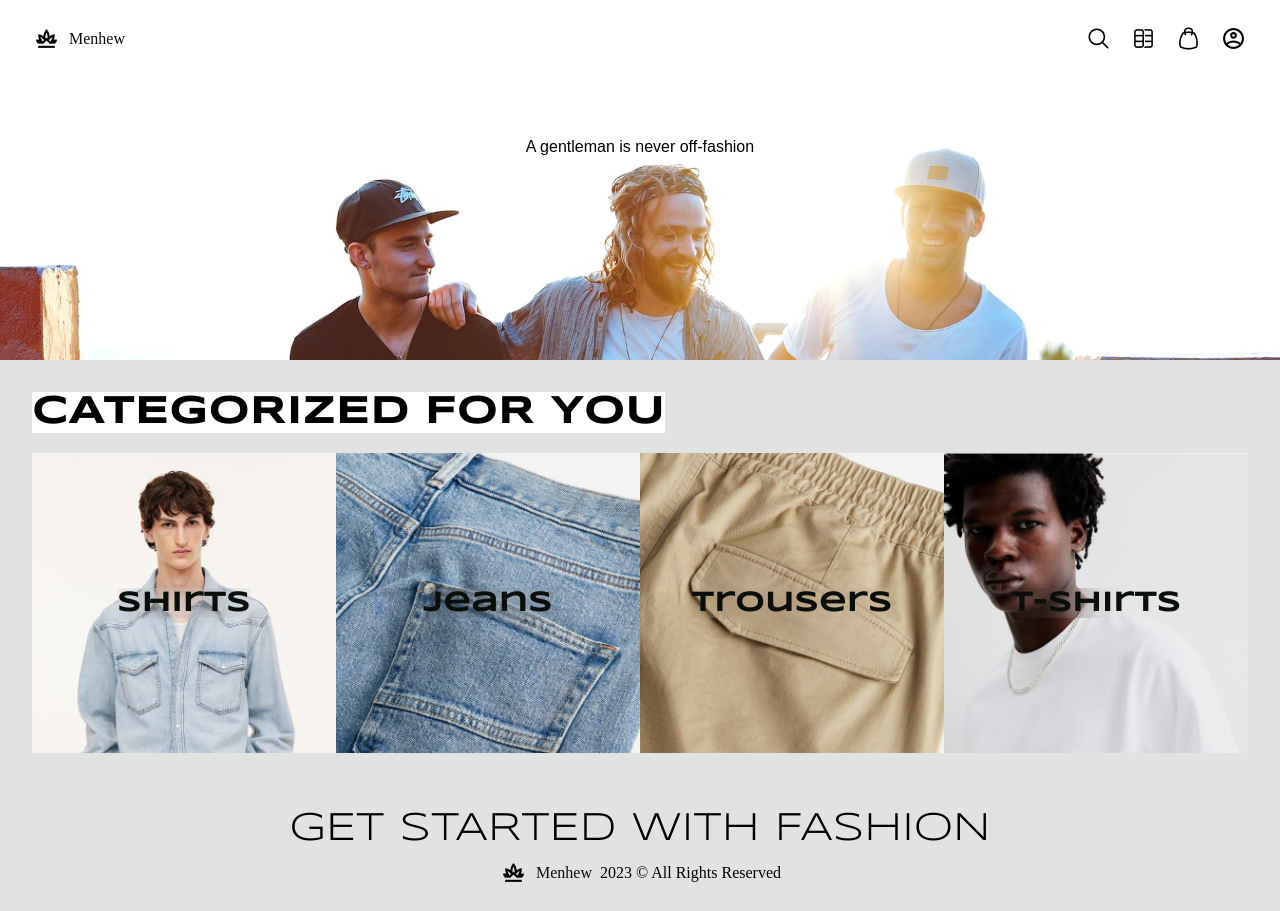
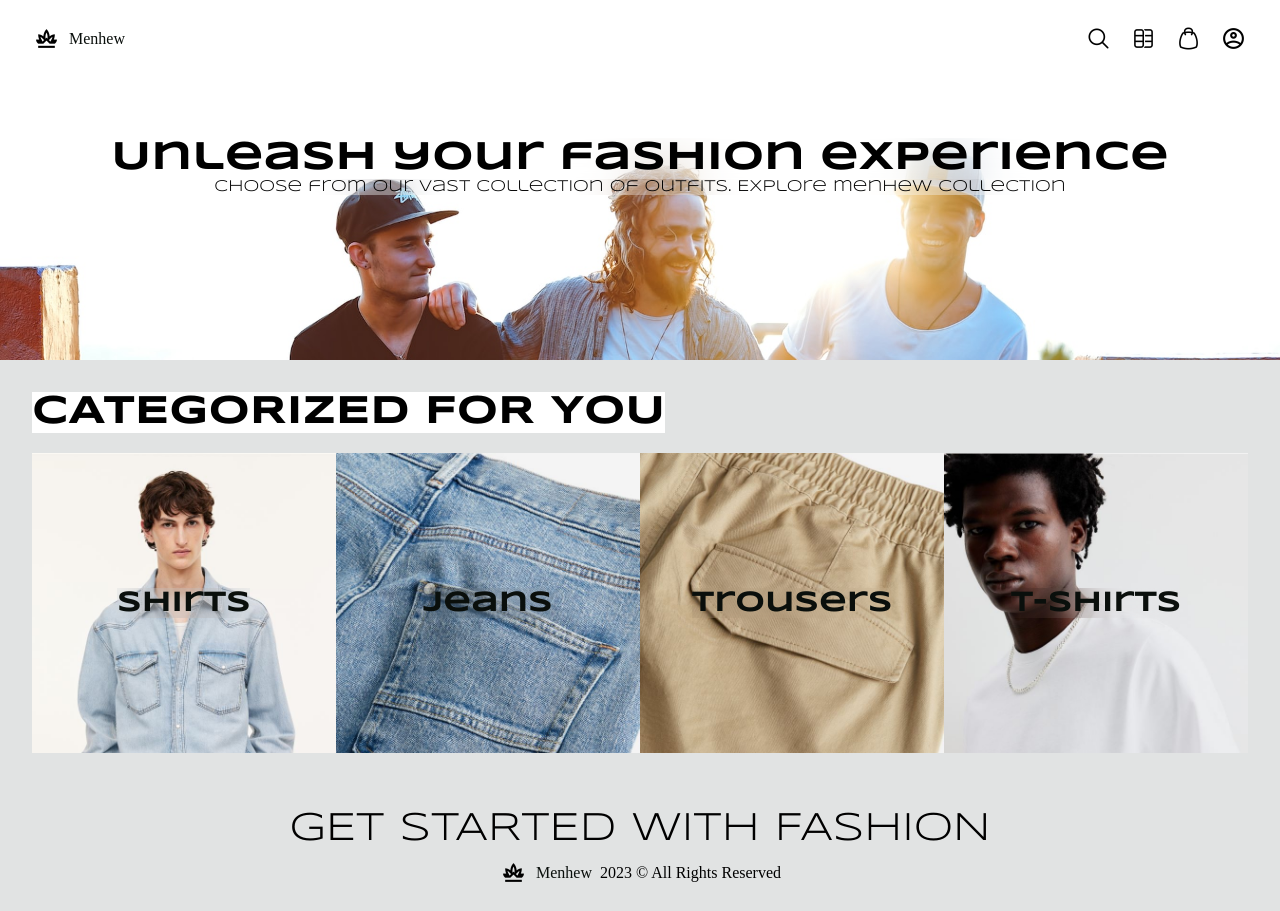
Before and after one commit to avinasdube/menhew, a React (Create React App) app in the folder client/: page /categories in a window 1280 px wide. Built offline with nearby package versions, Linux system fonts and the light colour scheme; a web font is replaced by a local one.

Commit message:
[modified] : made welcome component reusable

```diff
--- a/client/src/components/Welcome/Welcome.js
+++ b/client/src/components/Welcome/Welcome.js
@@ -4,14 +4,14 @@ import './Welcome.scss';
 import { Link } from 'react-router-dom';
 import upright from '../../assets/icons/upright.png';
 
-const Welcome = () => {
+const Welcome = ({ wHeader, wSubHeader, wLink }) => {
   return (
     <div className="welcomeContainer">
-      <header className="header">A gentleman is never off-fashion</header>
-      <section className="subheader">Huge collection of outfits, curated just for you.</section>
-      <div className="redirect">
-        <Link to="/categories" className='link'><img src={upright} alt=''></img></Link>
-      </div>
+      <header className="wheader">{wHeader}</header>
+      <section className="wsubheader">{wSubHeader}</section>
+      {wLink ? <div className="redirect">
+        <Link to={wLink} className='link'><img src={upright} alt=''></img></Link>
+      </div> : ''}
     </div>
   )
 }
```
